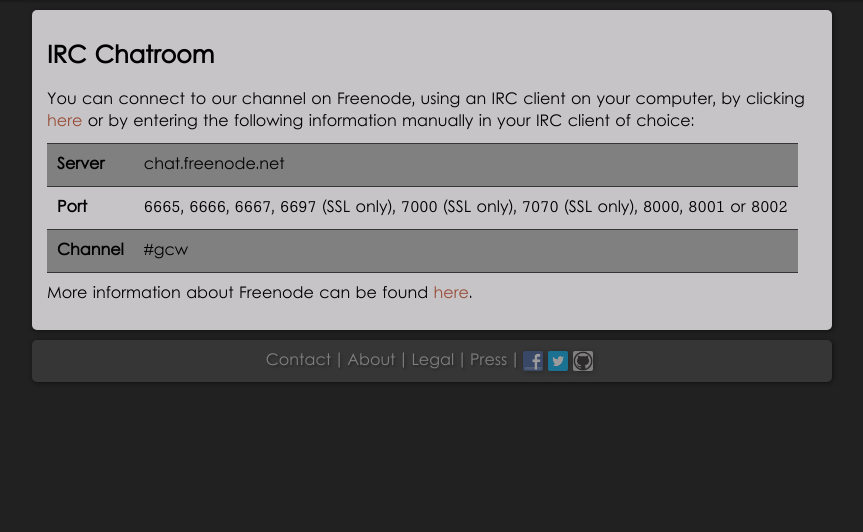
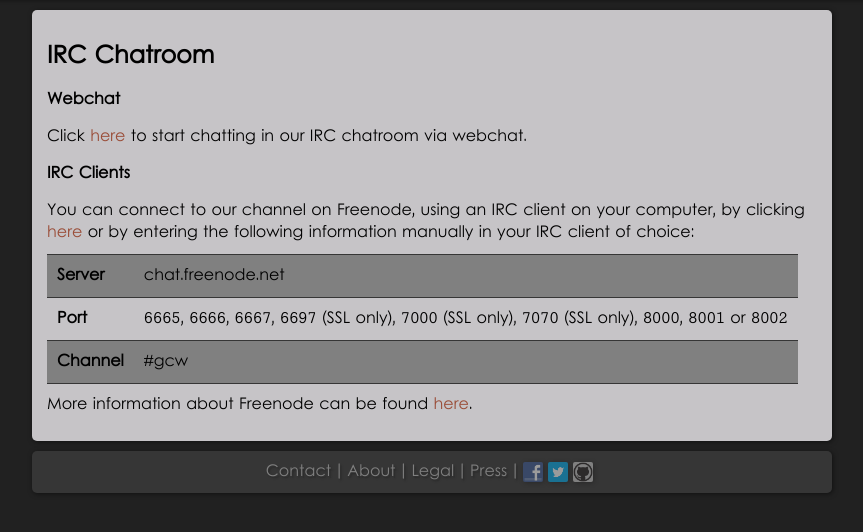
Before and after one commit to gcwnow/www, a PHP site: page /irc in a window 1280 px wide. Shown: the part 52-584 px from the top of the page, without its empty margins (208-1071 px from the left). Run offline with PHP 8.4, Linux system fonts and the light colour scheme; some libraries are stand-ins or nearby versions.

Commit message:
Webchat link added to IRC page.

```diff
--- a/content/irc.php
+++ b/content/irc.php
@@ -6,6 +6,12 @@ include "includes/header.php";
 <div id="content">
 
 <h1>IRC Chatroom</h1>
+
+<h2>Webchat</h2>
+
+<p>Click <a target="_blank" href="http://webchat.freenode.net?channels=gcw&uio=d4">here</a> to start chatting in our IRC chatroom via webchat.</p>
+
+<h2>IRC Clients</h2>
 
 <p>You can connect to our channel on Freenode, using an IRC client on your computer, by clicking <a href="irc://chat.freenode.net:8001/gcw">here</a> or by entering the following information manually in your IRC client of choice:</p>
 
```
